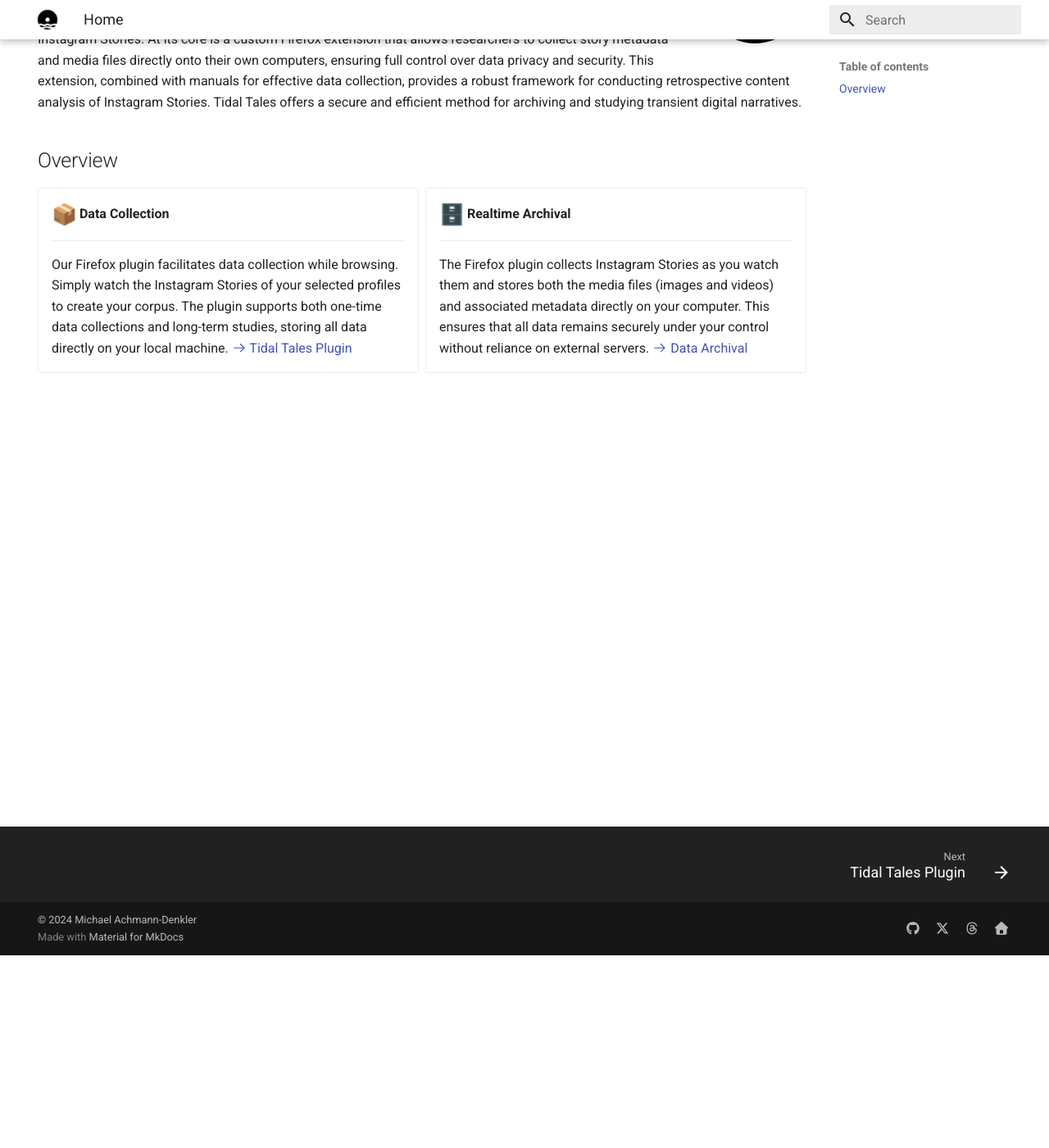
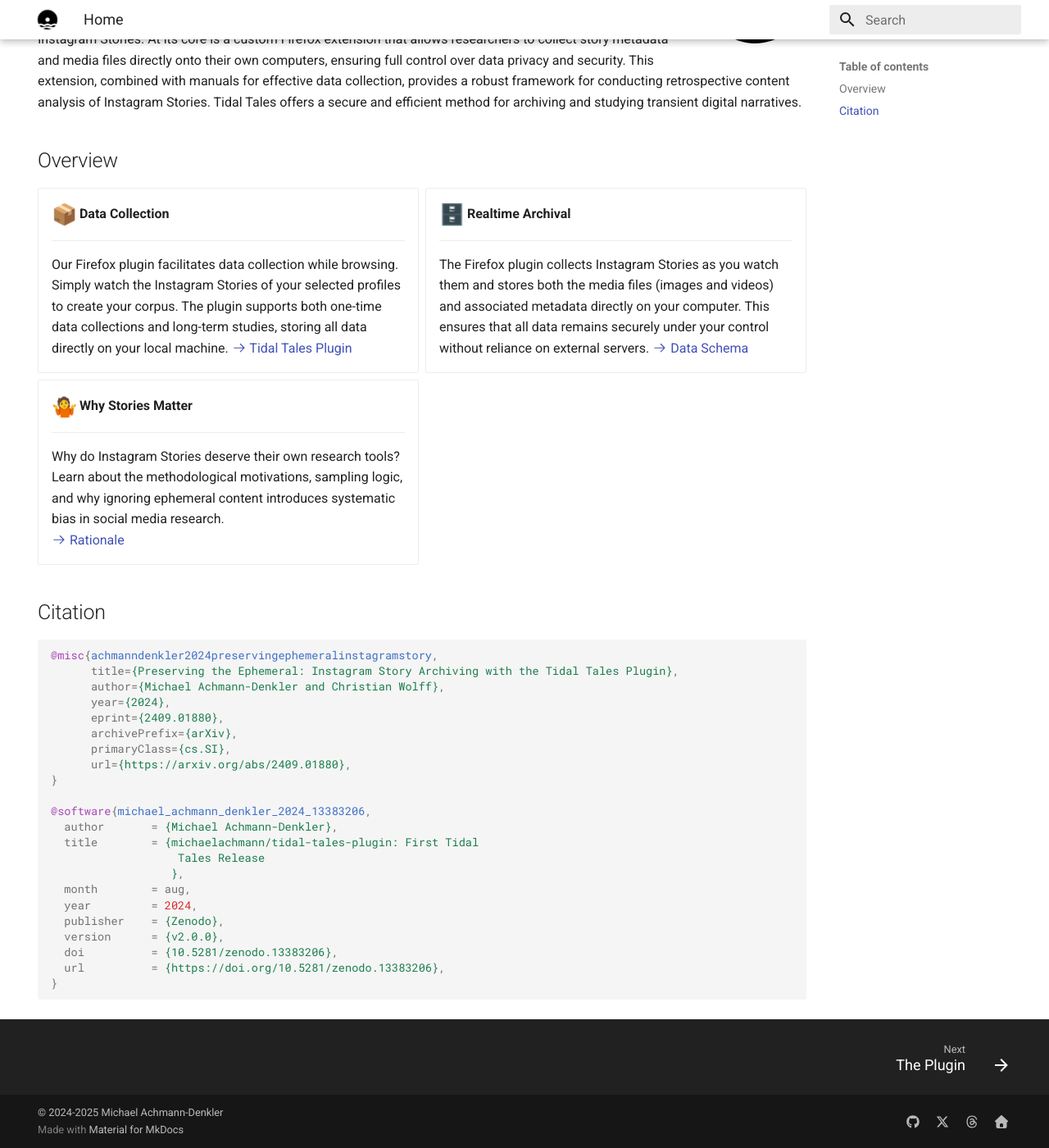
Before and after one commit to michaelachmann/tidal-tales, an MkDocs documentation site: the page built from docs/index.md, in a window 1280 px wide and 1400 px high, scrolled down 235 px. Shown: the whole window at 82% size. Built offline with MkDocs 1.6.1 and Material for MkDocs 9.7.7, drawn with Linux system fonts in a browser that asks for light colours; emoji names are drawn with the system emoji font; plug-ins that fetch from the network failed and are left out.

````diff
--- a/docs/index.md
+++ b/docs/index.md
@@ -25,6 +25,40 @@ Tidal Tales is a project designed for social science research, focusing on the c
     ---
 
     The Firefox plugin collects Instagram Stories as you watch them and stores both the media files (images and videos) and associated metadata directly on your computer. This ensures that all data remains securely under your control without reliance on external servers.
-    [:octicons-arrow-right-24: Data Archival](plugin.md#data)
+    [:octicons-arrow-right-24: Data Schema](data-schema.md)
+
+-   :person_shrugging:{ style="height:30px;width:30px" .middle } __Why Stories Matter__{.middle}
+
+    ---
+
+    Why do Instagram Stories deserve their own research tools? Learn about the methodological motivations, sampling logic, and why ignoring ephemeral content introduces systematic bias in social media research.
+    [:octicons-arrow-right-24: Rationale](research-methodology.md)
 
 </div>
+
+
+## Citation
+```bibtex
+@misc{achmanndenkler2024preservingephemeralinstagramstory,
+      title={Preserving the Ephemeral: Instagram Story Archiving with the Tidal Tales Plugin},
+      author={Michael Achmann-Denkler and Christian Wolff},
+      year={2024},
+      eprint={2409.01880},
+      archivePrefix={arXiv},
+      primaryClass={cs.SI},
+      url={https://arxiv.org/abs/2409.01880},
+}
+
+@software{michael_achmann_denkler_2024_13383206,
+  author       = {Michael Achmann-Denkler},
+  title        = {michaelachmann/tidal-tales-plugin: First Tidal
+                   Tales Release
+                  },
+  month        = aug,
+  year         = 2024,
+  publisher    = {Zenodo},
+  version      = {v2.0.0},
+  doi          = {10.5281/zenodo.13383206},
+  url          = {https://doi.org/10.5281/zenodo.13383206},
+}
+```
--- a/mkdocs.yml
+++ b/mkdocs.yml
@@ -12,6 +12,9 @@ theme:
 nav:
   - 'index.md'
   - plugin.md
+  - research-methodology.md
+  - legal-ethics.md
+  - data-schema.md
   - about.md
 markdown_extensions:
   - attr_list
@@ -27,7 +30,7 @@ plugins:
   - search
   - privacy
 site_name: Tidal Tales
-copyright: "&copy; 2024 Michael Achmann-Denkler"
+copyright: "&copy; 2024-2025 Michael Achmann-Denkler"
 extra:
   social:
     - icon: fontawesome/brands/github
````
Also changed, not shown: docs/plugin.md (+13 -6 lines), 1 other file.
